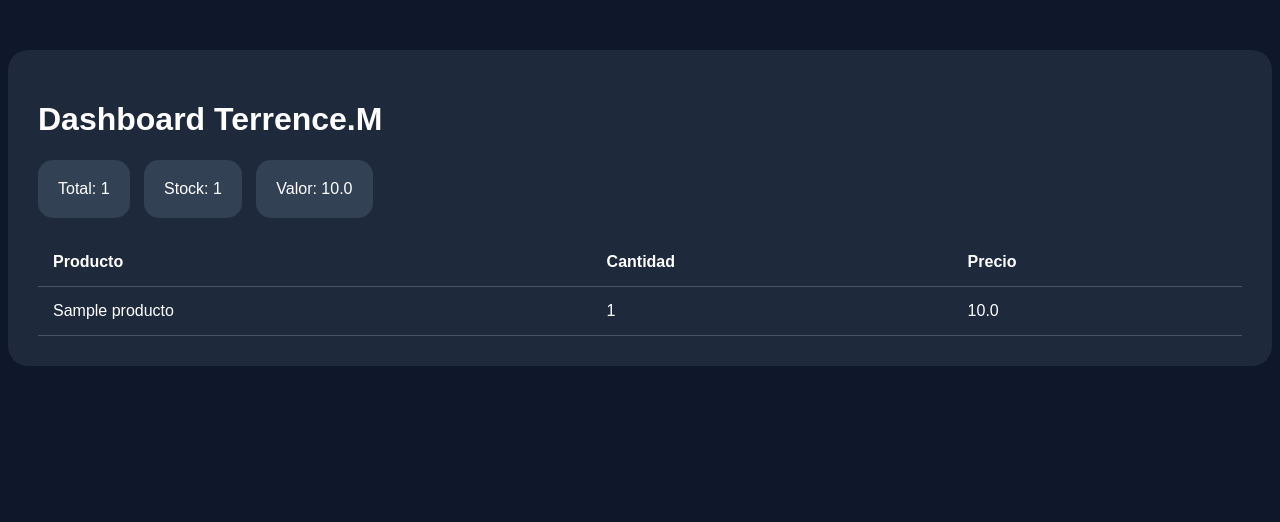
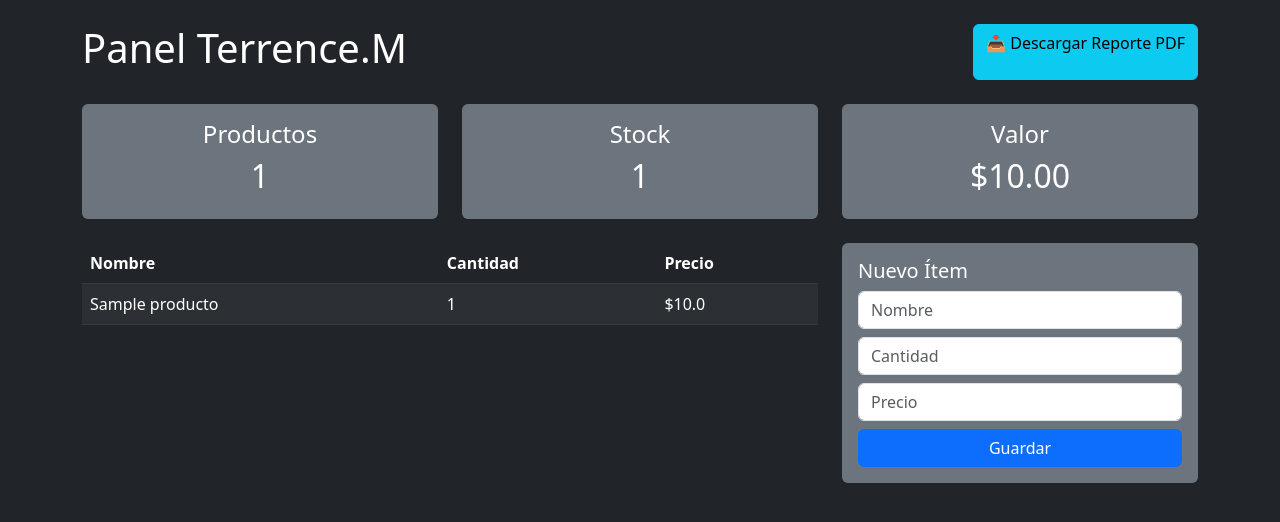
Before and after one commit to Terrence2333/terrence_m_ecokids, a Flask app: page / in a window 1280 px wide. Shown: the top 522 px of the page. Run offline with Flask 3, Linux system fonts and the light colour scheme; tables that the repository leaves empty hold one stand-in row (values such as "Sample post").

Commit message:
Tarea 12: Restauración y mejora nivel superior - Integración total

```diff
--- a/app.py
+++ b/app.py
@@ -1,6 +1,7 @@
-from flask import Flask, render_template, request, redirect
+from flask import Flask, render_template, request, redirect, url_for, make_response
 from sqlalchemy import create_engine, Column, Integer, String, Float, func
 from sqlalchemy.orm import sessionmaker, declarative_base
+import pdfkit
 
 app = Flask(__name__)
 engine = create_engine('sqlite:///terrence_m_v12.db')
@@ -14,8 +15,7 @@ class Producto(Base):
     precio = Column(Float)
     cantidad = Column(Integer)
 
-with app.app_context():
-    Base.metadata.create_all(engine)
+Base.metadata.create_all(engine)
 
 @app.route('/')
 def index():
@@ -27,5 +27,22 @@ def index():
     db.close()
     return render_template('index.html', productos=productos, total=total, stock=stock, valor=valor)
 
+@app.route('/guardar', methods=['POST'])
+def guardar():
+    db = SessionLocal()
+    nuevo = Producto(nombre=request.form['nombre'], precio=float(request.form['precio']), cantidad=int(request.form['cantidad']))
+    db.add(nuevo); db.commit(); db.close()
+    return redirect(url_for('index'))
+
+@app.route('/descargar_reporte')
+def descargar_reporte():
+    db = SessionLocal(); productos = db.query(Producto).all(); db.close()
+    html = render_template('reporte_pdf.html', productos=productos)
+    pdf = pdfkit.from_string(html, False)
+    response = make_response(pdf)
+    response.headers['Content-Type'] = 'application/pdf'
+    response.headers['Content-Disposition'] = 'attachment; filename=Reporte_Elite.pdf'
+    return response
+
 if __name__ == '__main__':
-    app.run()
+    app.run(host='0.0.0.0', port=5000)
--- a/templates/index.html
+++ b/templates/index.html
@@ -2,29 +2,24 @@
 <html lang="es">
 <head>
     <meta charset="UTF-8">
-    <title>Terrence.M | Sistema</title>
-    <style>
-        body { background-color: #0f172a; color: white; font-family: sans-serif; }
-        .container { margin-top: 50px; background: #1e293b; padding: 30px; border-radius: 20px; }
-        .card { background: #334155; padding: 20px; border-radius: 15px; display: inline-block; margin-right: 10px; }
-        table { width: 100%; border-collapse: collapse; margin-top: 20px; color: white; }
-        th, td { padding: 15px; border-bottom: 1px solid #475569; text-align: left; }
-    </style>
+    <link href="https://cdn.jsdelivr.net/npm/bootstrap@5.3.0/dist/css/bootstrap.min.css" rel="stylesheet">
+    <title>Terrence.M | Sistema Elite</title>
 </head>
-<body>
+<body class="bg-dark text-white p-4">
     <div class="container">
-        <h1>Dashboard Terrence.M</h1>
-        <div class="card">Total: {{ total }}</div>
-        <div class="card">Stock: {{ stock }}</div>
-        <div class="card">Valor: {{ valor }}</div>
-        <table>
-            <thead><tr><th>Producto</th><th>Cantidad</th><th>Precio</th></tr></thead>
-            <tbody>
-                {% for p in productos %}
-                <tr><td>{{ p.nombre }}</td><td>{{ p.cantidad }}</td><td>{{ p.precio }}</td></tr>
-                {% endfor %}
-            </tbody>
-        </table>
+        <div class="d-flex justify-content-between mb-4">
+            <h1>Panel Terrence.M</h1>
+            <a href="/descargar_reporte" class="btn btn-info">📥 Descargar Reporte PDF</a>
+        </div>
+        <div class="row text-center mb-4">
+            <div class="col-4"><div class="bg-secondary p-3 rounded"><h4>Productos</h4><h2>{{ total }}</h2></div></div>
+            <div class="col-4"><div class="bg-secondary p-3 rounded"><h4>Stock</h4><h2>{{ stock }}</h2></div></div>
+            <div class="col-4"><div class="bg-secondary p-3 rounded"><h4>Valor</h4><h2>${{ "{:,.2f}".format(valor) }}</h2></div></div>
+        </div>
+        <div class="row">
+            <div class="col-8"><table class="table table-dark table-striped"><thead><tr><th>Nombre</th><th>Cantidad</th><th>Precio</th></tr></thead><tbody>{% for p in productos %}<tr><td>{{ p.nombre }}</td><td>{{ p.cantidad }}</td><td>${{ p.precio }}</td></tr>{% endfor %}</tbody></table></div>
+            <div class="col-4"><form action="/guardar" method="POST" class="bg-secondary p-3 rounded"><h5>Nuevo Ítem</h5><input type="text" name="nombre" class="form-control mb-2" required placeholder="Nombre"><input type="number" name="cantidad" class="form-control mb-2" required placeholder="Cantidad"><input type="number" step="0.01" name="precio" class="form-control mb-2" required placeholder="Precio"><button type="submit" class="btn btn-primary w-100">Guardar</button></form></div>
+        </div>
     </div>
 </body>
 </html>
```
Also changed, not shown: templates/reporte_pdf.html (+1 -38 lines).
